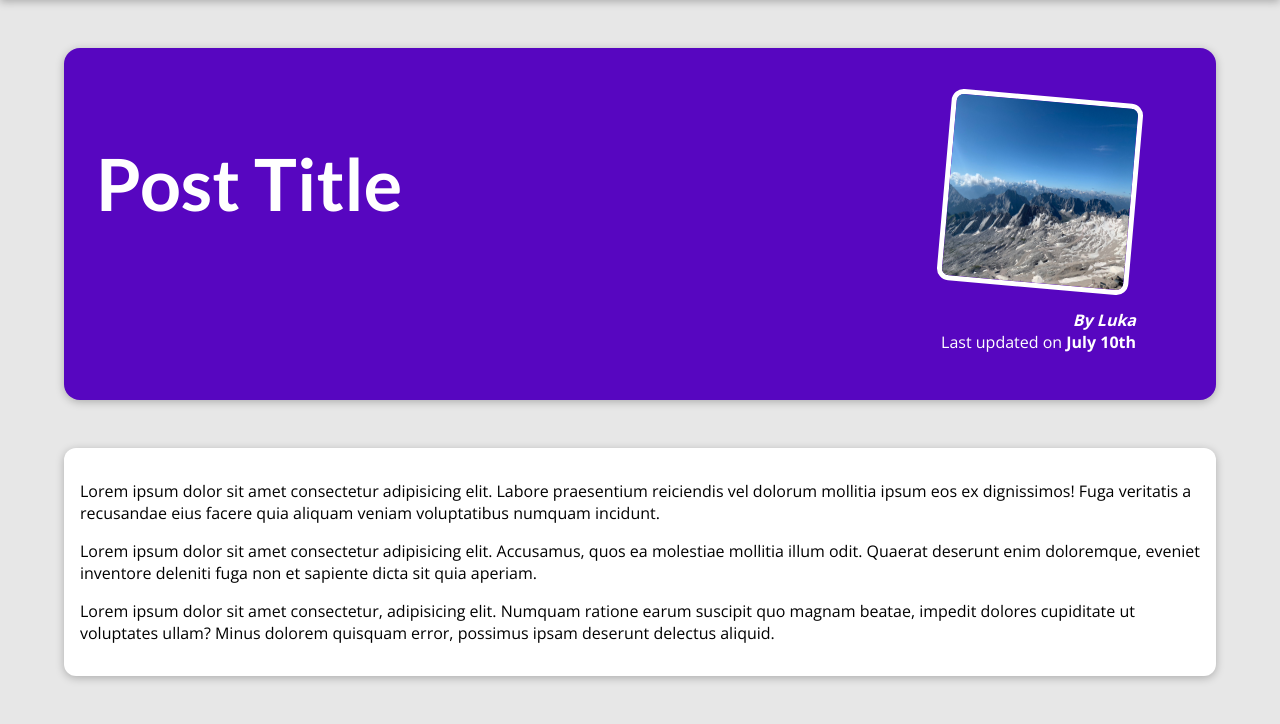
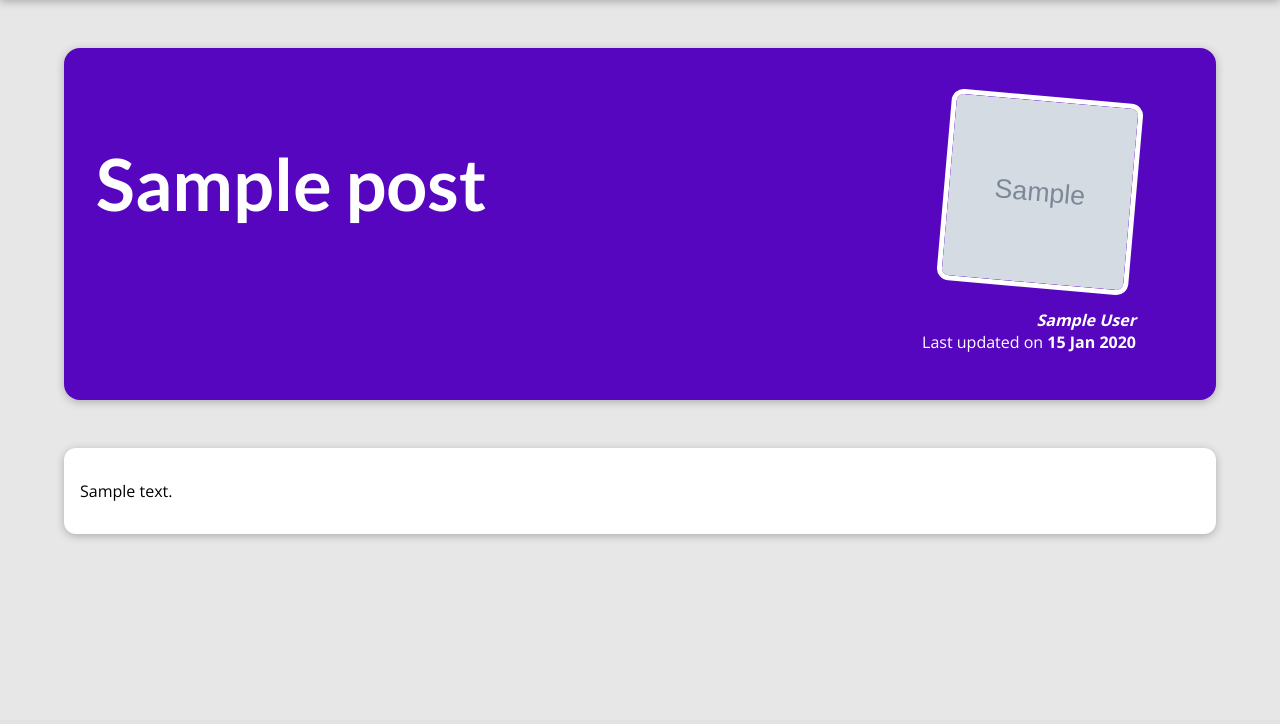
Before and after one commit to kila21/my-site, a Django app: template my_site/blog/templates/blog/post-detail.html in a window 1280 px wide. Shown: the part 80-804 px from the top of the page. After the commit the page ends 618 px from the top, so only its background shows below. Run offline with Django 5.2, Linux system fonts and the light colour scheme; the template is opened without the code that fills it: most values are stand-ins (such as "Sample title", 1, 10 or a date in 2020); grey boxes marked "Sample" are stand-in pictures.

Commit message:
dynamic data for single-post page

```diff
--- a/my_site/blog/templates/blog/post-detail.html
+++ b/my_site/blog/templates/blog/post-detail.html
@@ -2,7 +2,7 @@
 {% load static %}
 
 
-{% block title %} My Blog {% endblock %}
+{% block title %} {{ post.title }} {% endblock %}
 
 {% block css_files %}
   <link rel='stylesheet' href={% static 'blog/post-detail.css' %}/>
@@ -13,29 +13,17 @@
 
 {% block content %}
     <section id='summary'>
-        <h2>Post Title</h2>
+        <h2>{{ post.title }}</h2>
 
         <article>
-            <img src={% static "blog/images/mountains.jpg" %} alt="Post Title">
-            <address>By Luka</address>
+            <img src={% static "blog/images/"|add:post.image %} alt={{ post.title }}>
+            <address>{{ post.author }}</address>
             <div>
-                Last updated on <time>July 10th</time>
+                Last updated on <time>{{ post.date|date:'d M Y' }}</time>
             </div>
         </article>
     </section>
 
-    <main>
-        <p>
-            Lorem ipsum dolor sit amet consectetur adipisicing elit. Labore praesentium reiciendis vel dolorum mollitia ipsum eos ex dignissimos! Fuga veritatis a recusandae eius facere quia aliquam veniam voluptatibus numquam incidunt.
-        </p>
-
-        <p>
-            Lorem ipsum dolor sit amet consectetur adipisicing elit. Accusamus, quos ea molestiae mollitia illum odit. Quaerat deserunt enim doloremque, eveniet inventore deleniti fuga non et sapiente dicta sit quia aperiam.
-        </p>
-
-        <p>
-            Lorem ipsum dolor sit amet consectetur, adipisicing elit. Numquam ratione earum suscipit quo magnam beatae, impedit dolores cupiditate ut voluptates ullam? Minus dolorem quisquam error, possimus ipsam deserunt delectus aliquid.
-        </p>
-    </main>
+    <main>{{ post.content|linebreaks }}</main>
 
 {% endblock %}
--- a/my_site/blog/views.py
+++ b/my_site/blog/views.py
@@ -79,8 +79,9 @@ def starting_page(request):
     return render(request, 'blog/index.html', {'posts': latest_posts})
 
 def posts(requet):
-    return render(requet, 'blog/all-posts.html')
+    return render(requet, 'blog/all-posts.html', {'all_posts': all_posts})
 
 
 def post_detail(request, slug):
-    return render(request, 'blog/post-detail.html')
+    identified_post = next(post for post in all_posts if post['slug'] == slug)
+    return render(request, 'blog/post-detail.html', {'post': identified_post})
```
Also changed, not shown: my_site/blog/templates/blog/all-posts.html (+3 -6 lines).
